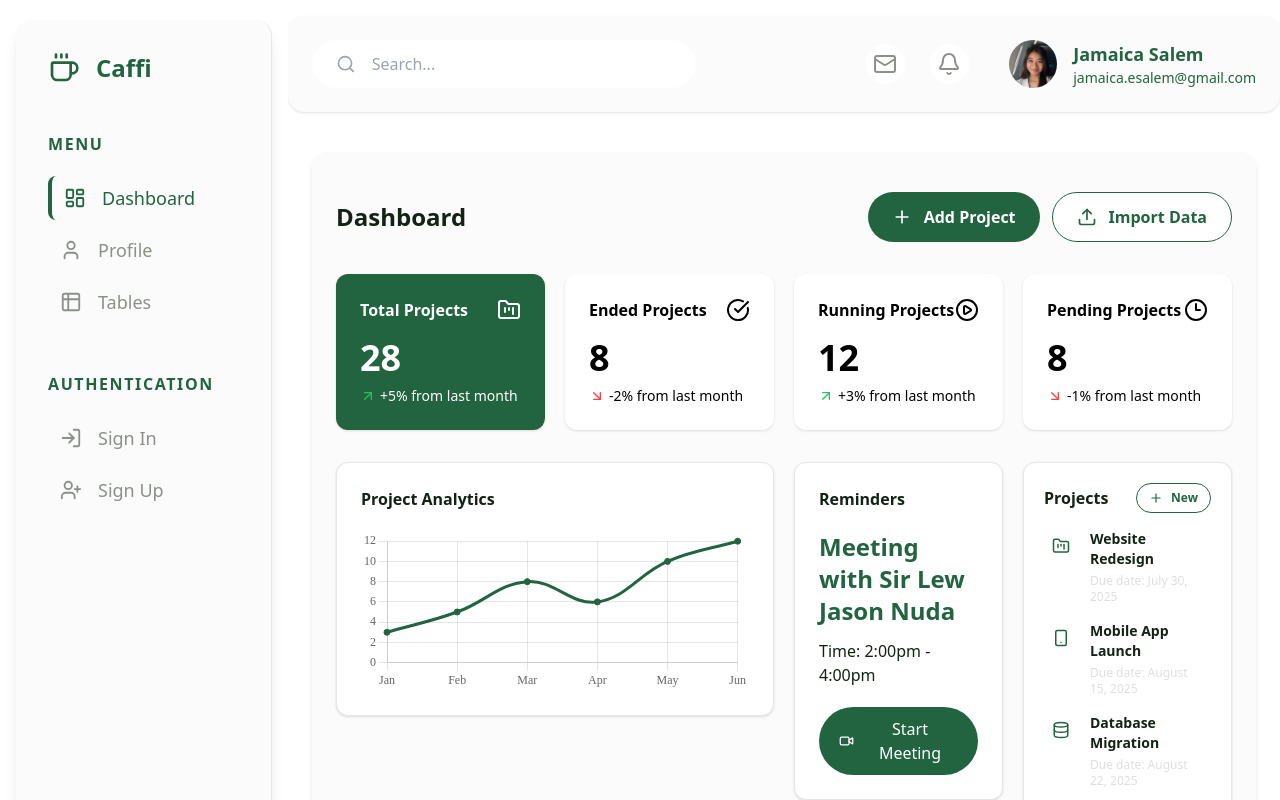
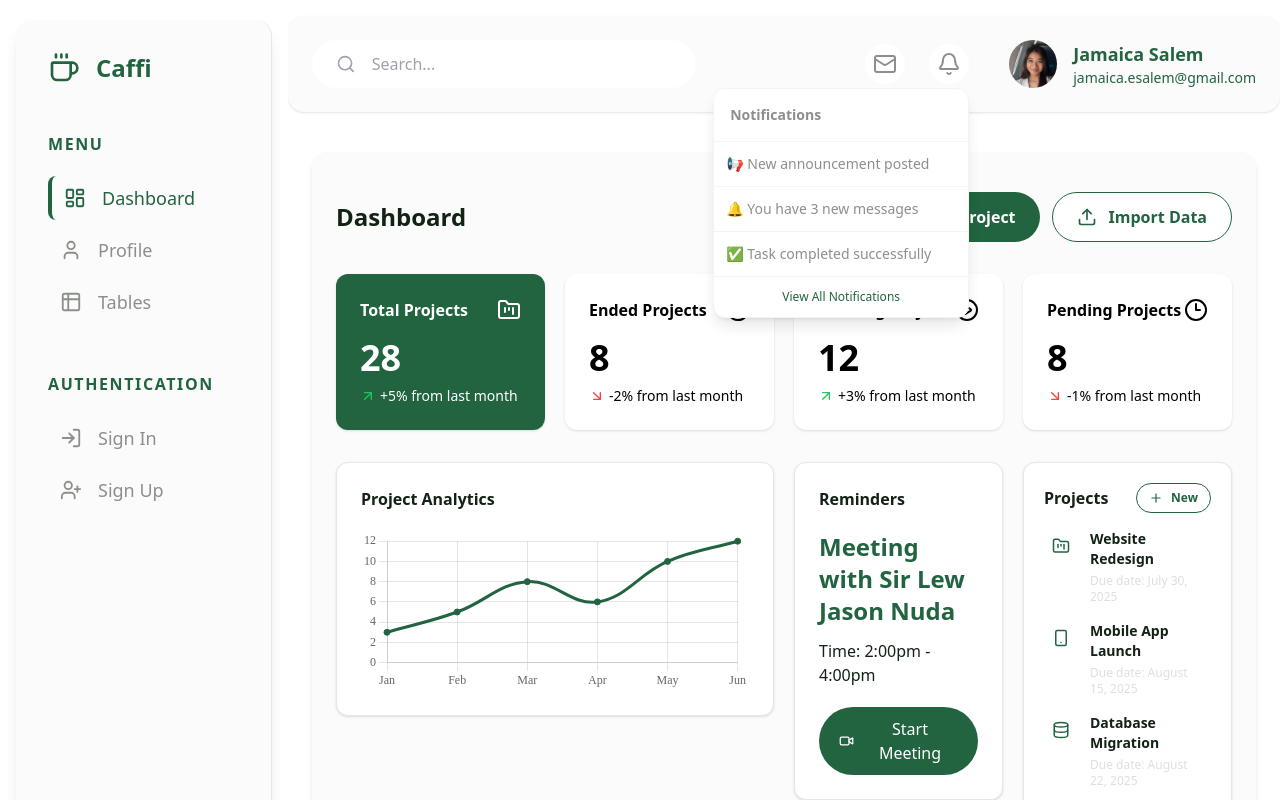
Before and after one commit to jamaica-salem/caffi, a React (Create React App) app: page /dashboard in a window 1280 px wide. Both pictures are taken after a click on the element 949 px from the left and 64 px from the top of the page. Built offline with nearby package versions, Linux system fonts and the light colour scheme.

Commit message:
feat(navbar): add profile link to Profile page and implement notification popover

```diff
--- a/package.json
+++ b/package.json
@@ -19,11 +19,14 @@
     "recharts": "^3.1.0",
     "web-vitals": "^2.1.4"
   },
+  "homepage": "https://jamaica-salem.github.io/caffi",
   "scripts": {
     "start": "react-scripts start",
     "build": "react-scripts build",
     "test": "react-scripts test",
-    "eject": "react-scripts eject"
+    "eject": "react-scripts eject",
+    "predeploy": "npm run build",
+    "deploy": "gh-pages -d build"
   },
   "eslintConfig": {
     "extends": [
@@ -46,6 +49,7 @@
   "devDependencies": {
     "autoprefixer": "^10.4.21",
     "clsx": "^2.1.1",
+    "gh-pages": "^6.3.0",
     "postcss": "^8.5.6",
     "tailwind-variants": "^1.0.0",
     "tailwindcss": "^3.4.17"
--- a/src/partials/Navbar.jsx
+++ b/src/partials/Navbar.jsx
@@ -1,7 +1,25 @@
+import { useState, useRef, useEffect } from 'react';
 import { Mail, Bell, Search } from 'lucide-react';
-import profilePic from '../assets/profile.jpg';  // Local image
+import { Link, useNavigate } from 'react-router-dom';
+import profilePic from '../assets/profile.jpg';
 
-export const Navbar = ({ appName, user }) => (
+export const Navbar = ({ appName, user }) => {
+  const [showNotifications, setShowNotifications] = useState(false);
+  const notificationRef = useRef(null);
+  const navigate = useNavigate();
+
+  // Close notifications when clicking outside
+  useEffect(() => {
+    const handleClickOutside = (event) => {
+      if (notificationRef.current && !notificationRef.current.contains(event.target)) {
+        setShowNotifications(false);
+      }
+    };
+    document.addEventListener('mousedown', handleClickOutside);
+    return () => document.removeEventListener('mousedown', handleClickOutside);
+  }, []);
+
+  return (
     <nav className="bg-primary-light rounded-2xl shadow mt-4 px-6 py-6 flex items-center justify-between">
 
       {/* Search */}
@@ -14,21 +32,45 @@ export const Navbar = ({ appName, user }) => (
         />
       </div>
 
-    {/* Right */}
-    <div className="flex items-center gap-10">
+      {/* Right Side */}
+      <div className="flex items-center gap-10 relative">
 
-      {/* Email & Notification Icons */}
+        {/* Email & Notifications */}
         <div className="flex items-center gap-6 text-accent">
-        <div className="bg-white p-2 rounded-full cursor-pointer hover:text-primary-darkest hover:shadow">
+
+          <div className="bg-white p-2 rounded-full cursor-pointer hover:text-primary-darkest hover:shadow transition">
             <Mail size={24} className="text-primary-darkest" />
           </div>
-        <div className="bg-white p-2 rounded-full cursor-pointer hover:text-primary-darkest hover:shadow">
+
+          <div
+            className="bg-white p-2 rounded-full cursor-pointer hover:text-primary-darkest hover:shadow transition relative"
+            onClick={() => setShowNotifications(!showNotifications)}
+            ref={notificationRef}
+          >
             <Bell size={24} className="text-primary-darkest" />
+
+            {/* Notification Dropdown */}
+            {showNotifications && (
+              <div className="absolute right-0 mt-3 w-64 bg-white rounded-xl shadow-lg border border-gray-100 z-50 overflow-hidden">
+                <div className="p-4 text-sm font-semibold text-primary-darkest border-b border-gray-100">Notifications</div>
+                <ul className="max-h-60 overflow-y-auto text-sm text-primary-darkest divide-y divide-gray-100">
+                  <li className="p-3 hover:bg-primary-lightest cursor-pointer">📢 New announcement posted</li>
+                  <li className="p-3 hover:bg-primary-lightest cursor-pointer">🔔 You have 3 new messages</li>
+                  <li className="p-3 hover:bg-primary-lightest cursor-pointer">✅ Task completed successfully</li>
+                </ul>
+                <div className="text-center p-3 border-t border-gray-100 text-xs text-accent hover:underline cursor-pointer">
+                  View All Notifications
+                </div>
+              </div>
+            )}
           </div>
         </div>
 
         {/* Profile */}
-      <div className="flex items-center gap-4">
+        <div
+          className="flex items-center gap-4 cursor-pointer"
+          onClick={() => navigate('/profile')}
+        >
           <img
             src={profilePic}
             alt="User"
@@ -39,6 +81,8 @@ export const Navbar = ({ appName, user }) => (
             <div className="text-sm">{user.email}</div>
           </div>
         </div>
+
       </div>
     </nav>
   );
+};
```
Also changed, not shown: 1 other file (tests, documents, lock files or other folders). Lines whose indentation alone changed are shown as unchanged.
